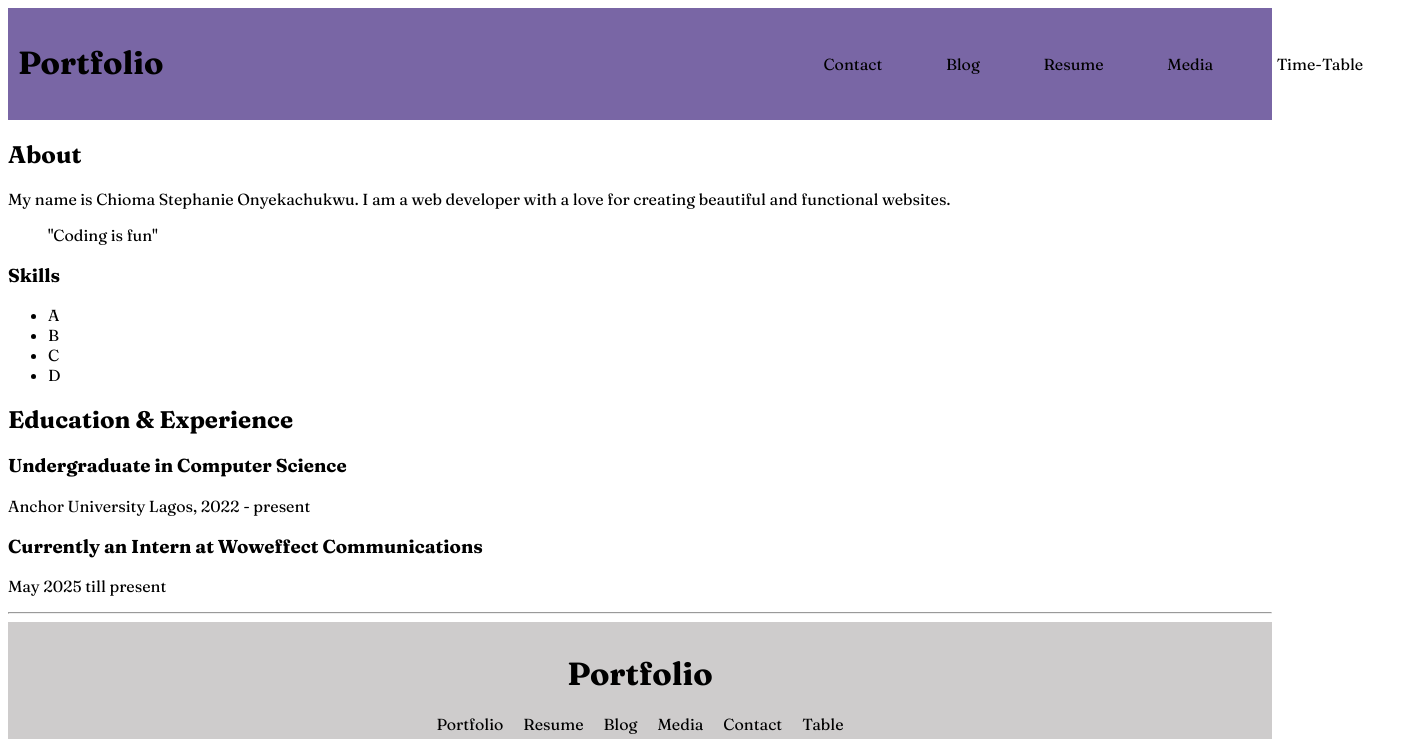
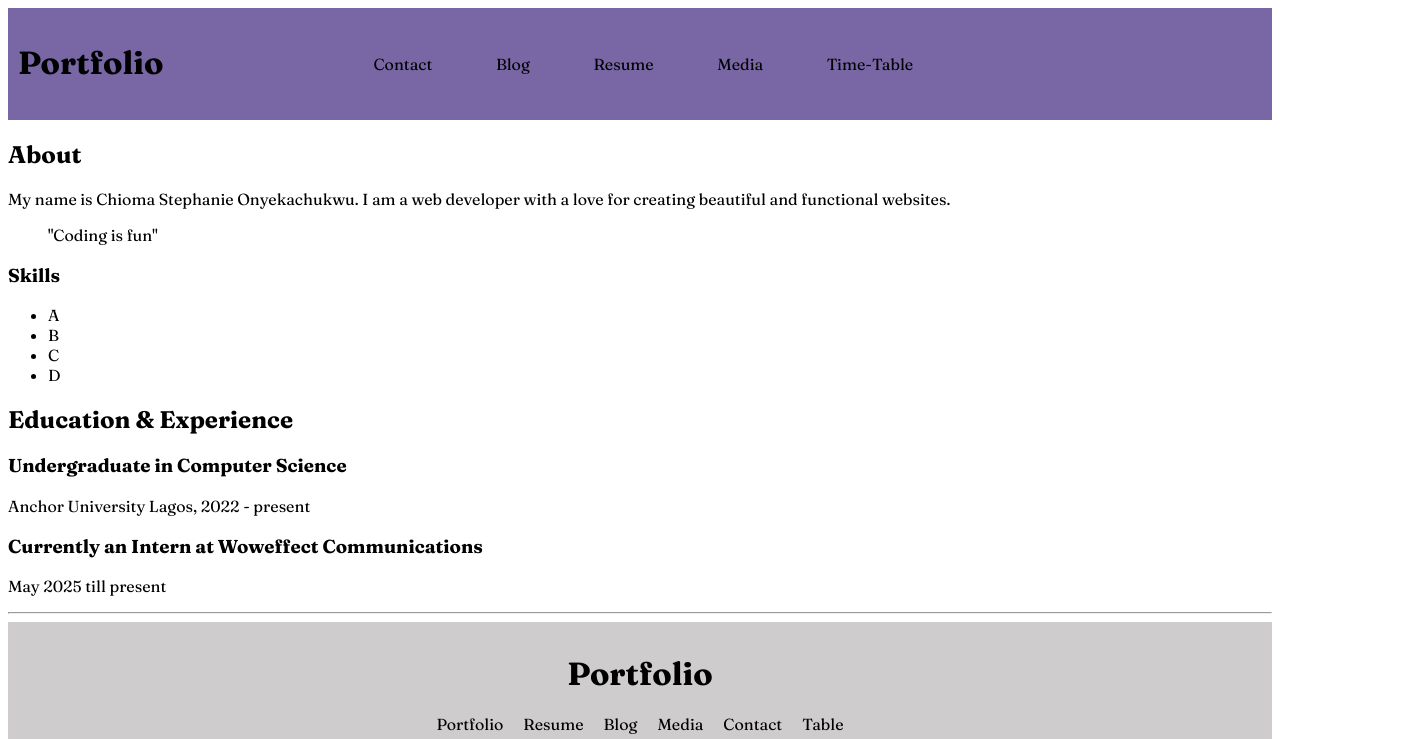
Before and after one commit to stephanie176/html-css-ass, a plain HTML site: page index.html in a window 1280 px wide. Shown: the top 739 px of the page, 1403 px wide, since content can reach past the window. Drawn offline with Linux system fonts and the light colour scheme.

Commit message:
Updated header list

```diff
--- a/contact.css
+++ b/contact.css
@@ -19,11 +19,6 @@ header nav ul li {
   display: inline-block;
   margin-right: 20px;
   padding: 20px;
-}
-
-header nav ul {
-  position: relative;
-  left: 450px;
 }
 
 li a {
--- a/index.css
+++ b/index.css
@@ -23,11 +23,6 @@ header nav ul li {
   display: inline-block;
   margin-right: 20px;
   padding: 20px;
-}
-
-header nav ul {
-  position: relative;
-  left: 450px;
 }
 
 li a {
--- a/media.css
+++ b/media.css
@@ -19,11 +19,6 @@ header nav ul li {
   display: inline-block;
   margin-right: 20px;
   padding: 20px;
-}
-
-header nav ul {
-  position: relative;
-  left: 450px;
 }
 
 li a {
--- a/resume.css
+++ b/resume.css
@@ -19,11 +19,6 @@ header nav ul li {
   display: inline-block;
   margin-right: 20px;
   padding: 20px;
-}
-
-header nav ul {
-  position: relative;
-  left: 450px;
 }
 
 li a {
--- a/table.css
+++ b/table.css
@@ -19,11 +19,6 @@ header nav ul li {
   display: inline-block;
   margin-right: 20px;
   padding: 20px;
-}
-
-header nav ul {
-  position: relative;
-  left: 450px;
 }
 
 li a {
```
